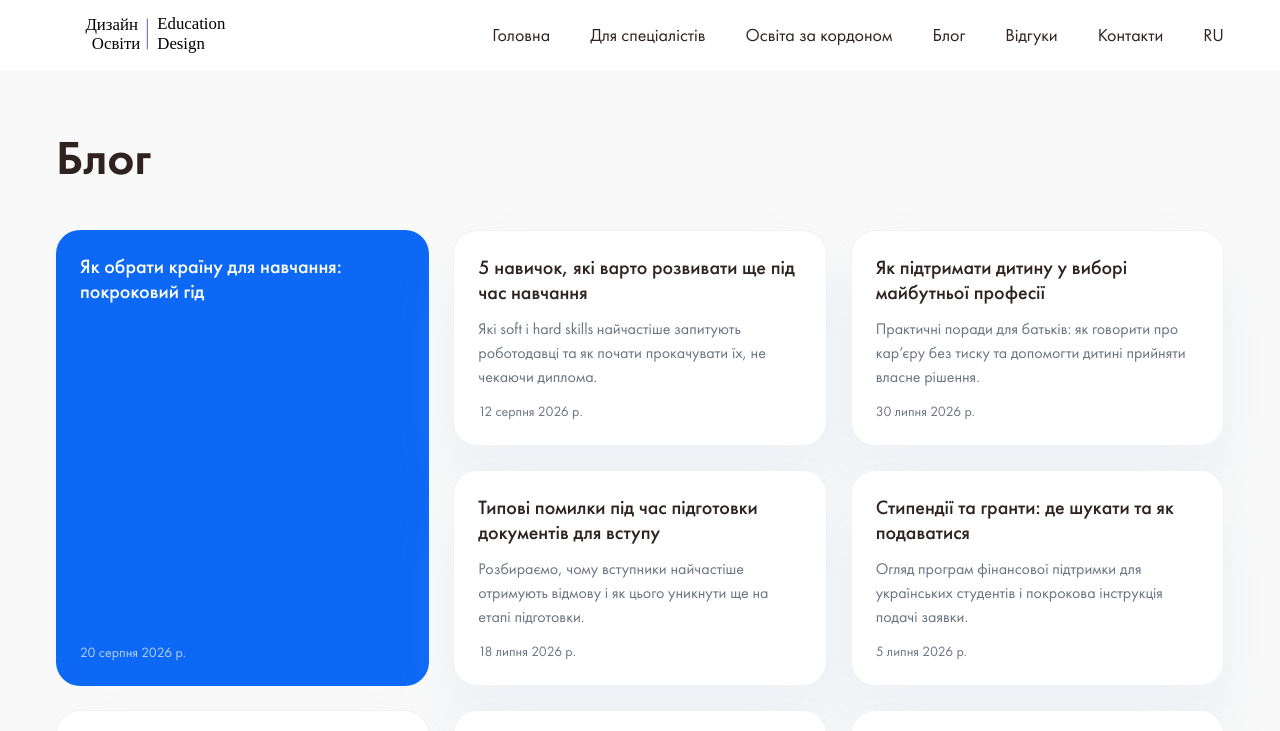
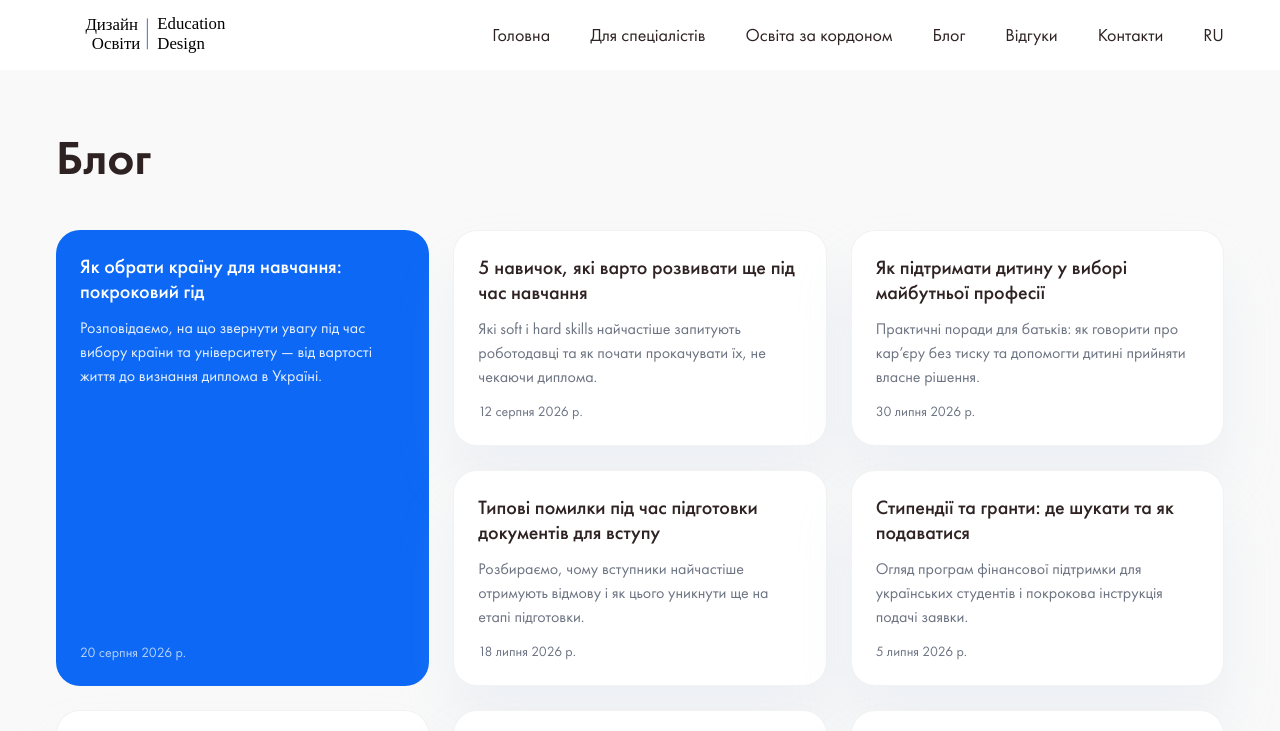
Before and after one commit to klbvct/education_new, a Next.js app: page /blog in a window 1280 px wide. Shown: the top 731 px of the page. Built offline with nearby package versions, Linux system fonts and the light colour scheme.

Commit message:
Truncate blog card excerpts with an ellipsis, like WordPress's get_the_excerpt()
Regular cards cap at 150 characters; the accent tile gets a longer 320-char
budget since it spans double the height on desktop.

```diff
--- a/app/blog/page.tsx
+++ b/app/blog/page.tsx
@@ -145,10 +145,23 @@ function formatDate(iso: string) {
   })
 }
 
+const EXCERPT_LENGTH = 150
+// The accent tile spans 2 card-rows on desktop (roughly double the height
+// plus the gap between them), so it can fit a longer excerpt before truncating.
+const ACCENT_EXCERPT_LENGTH = 320
+
+function truncateExcerpt(text: string, maxLength: number = EXCERPT_LENGTH) {
+  if (text.length <= maxLength) return text
+  return `${text.slice(0, maxLength).trimEnd()}…`
+}
+
 function AccentCard({ post }: { post: BlogPost }) {
   return (
     <article className="flex h-full flex-col gap-3 rounded-3xl bg-primary p-6 text-white">
       <h2 className="text-xl font-medium leading-tight">{post.title}</h2>
+      <p className="leading-6 text-white/90">
+        {truncateExcerpt(post.excerpt, ACCENT_EXCERPT_LENGTH)}
+      </p>
       <span className="mt-auto text-sm text-white/70">
         {formatDate(post.date)}
       </span>
@@ -160,7 +173,7 @@ function RegularCard({ post }: { post: BlogPost }) {
   return (
     <article className="flex h-full flex-col gap-3 rounded-3xl border border-black/5 bg-white p-6 shadow-[0_38px_56px_rgba(191,204,225,0.2)]">
       <h2 className="text-xl font-medium leading-tight">{post.title}</h2>
-      <p className="leading-6 text-gray-500">{post.excerpt}</p>
+      <p className="leading-6 text-gray-500">{truncateExcerpt(post.excerpt)}</p>
       <span className="mt-auto text-sm text-gray-500">
         {formatDate(post.date)}
       </span>
```
